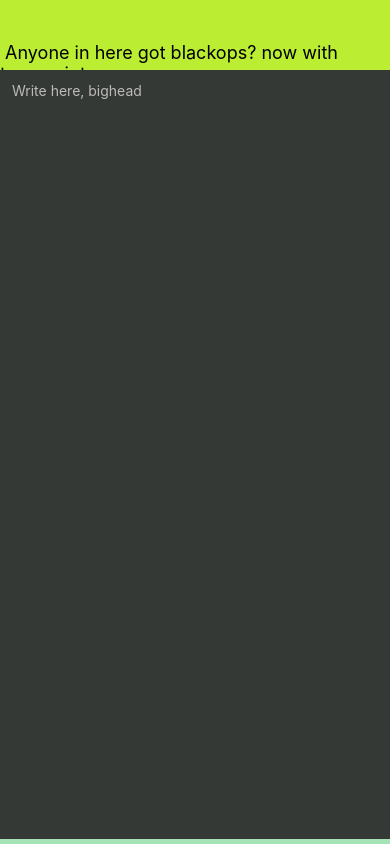
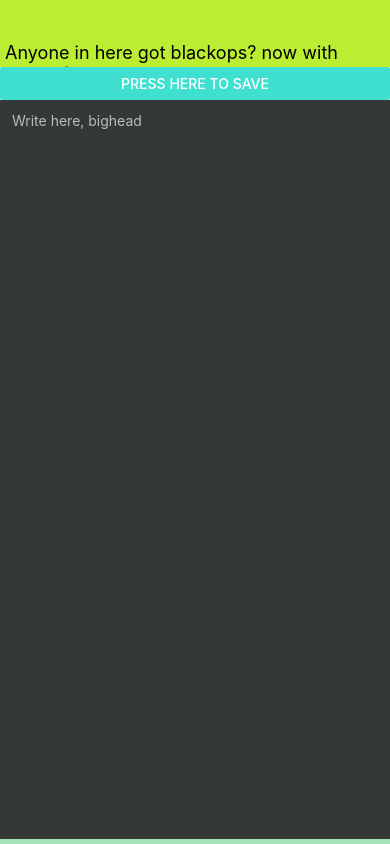
Before and after one commit to b3nsb3ns/notpad, a React Native app in the folder Notpad/: screen / in a window 390 px wide. Built offline with nearby package versions, Linux system fonts and the light colour scheme.

Commit message:
20
added save button

```diff
--- a/Notpad/App.tsx
+++ b/Notpad/App.tsx
@@ -1,20 +1,28 @@
 import { StatusBar } from 'expo-status-bar';
-import React, {useEffect} from 'react';
-import { StyleSheet, Text, View, TextInput } from 'react-native';
+import React, {useEffect, useRef} from 'react';
+import {StyleSheet, Text, View, TextInput, Button} from 'react-native';
 import AsyncStorage from "@react-native-async-storage/async-storage";
 import {get} from "react-native/Libraries/TurboModule/TurboModuleRegistry";
 
 export default function App() {
 
+  const topBarColour: string = '#bbee33'; // top bar stuff
   const topBarText: string = ' Anyone in here got blackops? now with typescript';
+
+  const saveButtonColour: string = '#40e0d0'; // save button stuff
+  const unsavedSaveText: string = 'Press here to SAVE';
+  const [saveButton, saveButtonPressed] = React.useState(unsavedSaveText);
+  const storageKey: string = 'textToSave';
+
+  const backgroundColour: string = '#353935'; // textinput stuff
   const [text, onChangeText] = React.useState('');
-  const backgroundColour: string = '#353935';
 
   const saveText = async () => {
       try {
-          await AsyncStorage.setItem('textToSave', text);
+          await AsyncStorage.setItem(storageKey, text);
+          saveButtonPressed('SAVED');
           // console.log(text[text.length - 1]);
-          console.log(text);
+          // console.log(text);
       } catch (error) {
           console.log(error);
       }
@@ -25,13 +33,17 @@
           // const prevText = await AsyncStorage.getItem('textToSave');
           // onChangeText(prevText);
           // console.log(prevText);
-          let prevText = await AsyncStorage.getItem('textToSave');
+          const prevText = await AsyncStorage.getItem(storageKey);
           if (prevText !== null) {
               onChangeText(prevText);
           }
       } catch (error) {
           console.log(error);
       }
+  }
+
+  const setButtonUnsaved = () => {
+      saveButtonPressed(unsavedSaveText);
   }
 
   React.useEffect(() => {
@@ -44,13 +56,21 @@
 
       <View style={{
           flex: 1,
-          backgroundColor: '#bbee33',
+          backgroundColor: topBarColour,
       }}>
         <Text style={styles.baseText}>
             {'\n'}
             {'\n'}
             {topBarText}
         </Text>
+      </View>
+
+      <View>
+          <Button
+              title={saveButton}
+              color={saveButtonColour}
+              onPress={saveText}
+          />
       </View>
 
       <View style={{
@@ -68,12 +88,12 @@
           multiline={true}
           numberOfLines={51}
           maxLength={2000}
-          onChange={saveText}
-          onChangeText={text => onChangeText(text)}
+          onChange={setButtonUnsaved}
+          onChangeText={inputText => onChangeText(inputText)}
           placeholder={'Write here, bighead'}
           placeholderTextColor={'#bbbbbb'}
           textAlignVertical={'top'}
-          selectionColor={'#bbee33'}
+          selectionColor={topBarColour}
           value={text}
         />
       </View>
```
